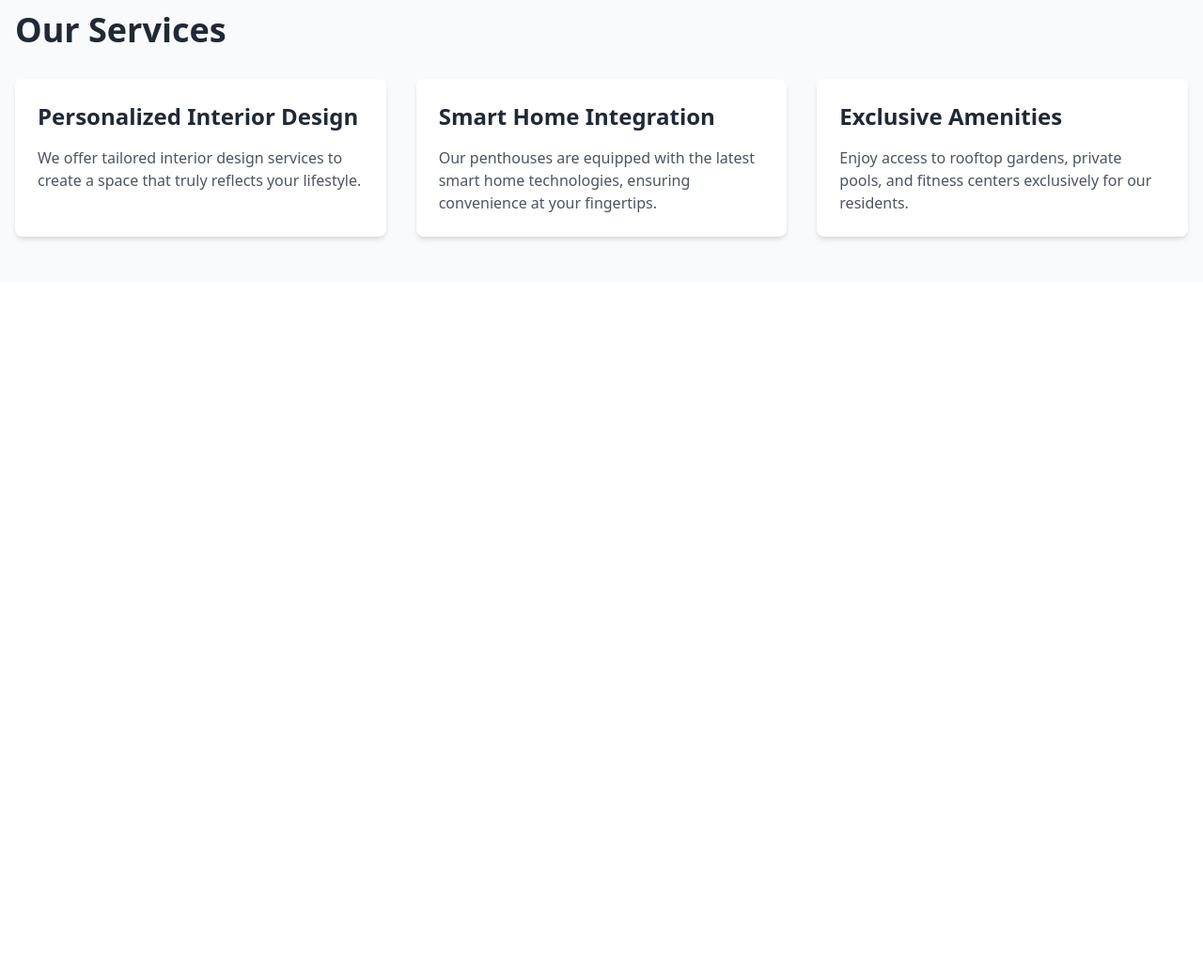
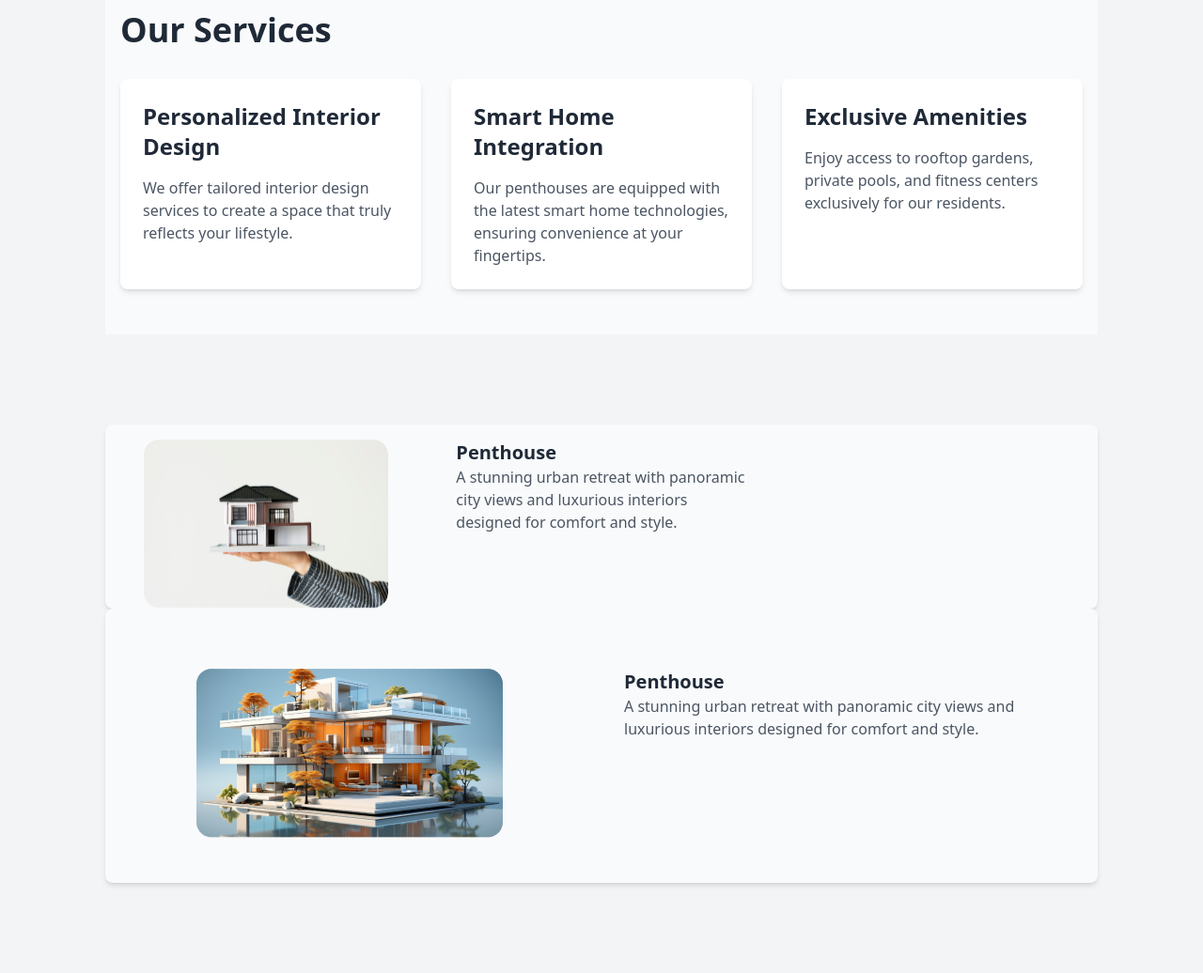
Before and after one commit to jarinkhan/hakuna-matata, a plain HTML site: page index.html in a window 1280 px wide. Shown: the part 1036-2072 px from the top of the page at 94% size. Before the commit the page ends 1336 px from the top, so only its background shows below. Drawn offline with nearby package versions, Linux system fonts and the light colour scheme.

Commit message:
the section to be updated

```diff
--- a/index.html
+++ b/index.html
@@ -9,6 +9,9 @@
     <link href="https://cdn.jsdelivr.net/npm/daisyui@2.5.0/dist/full.css" rel="stylesheet" type="text/css" />
 </head>
 <body class="bg-gray-100 font-sans">
+    <main class="max-w-screen-xl mx-auto px-16 lg:px-28">
+
+
     <div class="bg-gray-100 min-h-screen flex items-center justify-center">
         <div class="text-center">
           <h1 class="text-5xl font-bold text-gray-800">Hakuna Matata</h1>
@@ -41,6 +44,30 @@
           </div>
         </div>
       </section>
+      <section class="py-12 lg:py-24">
+        <div class="rounded-lg shadow-md bg-gray-50 overflow-hidden">
 
+
+        <div class="grid grid-cols-3 gap-4 text center ">
+              <img class="mx-auto pt-4" src="/images/img1.png">
+              <div class="p-4">
+                <h2 class="font-bold text-xl">Penthouse</h2>
+                <p class="text-gray-600">A stunning urban retreat with panoramic city views and luxurious interiors designed for comfort and style.</p>
+              </div>
+
+        </div>
+    </div>
+    <div class="rounded-lg shadow-md bg-gray-50 overflow-hidden py-12">
+    <div class="grid grid-cols-2 gap-4 text center ">
+        <img class="mx-auto pt-4" src="/images/img2.png">
+        <div class="p-4">
+          <h2 class="font-bold text-xl">Penthouse</h2>
+          <p class="text-gray-600">A stunning urban retreat with panoramic city views and luxurious interiors designed for comfort and style.</p>
+        </div>
+
+  </div>
+</div>
+      </section>
+</main>
 </body>
 </html>
```
Also changed, not shown: 1 other file.
